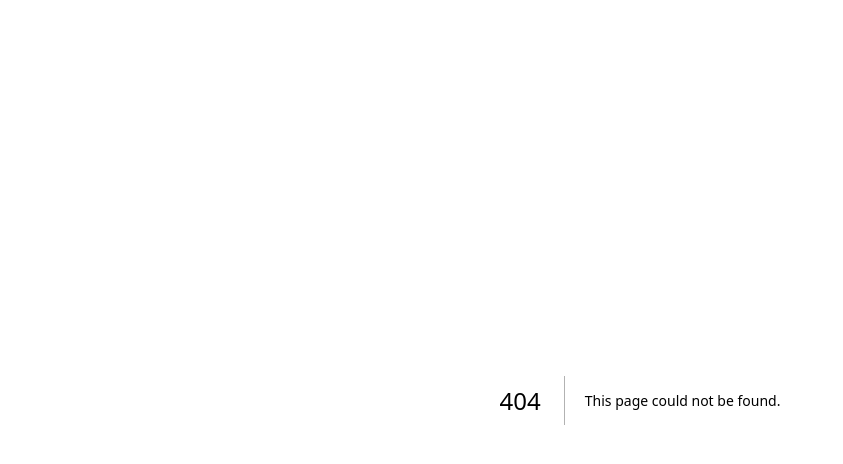
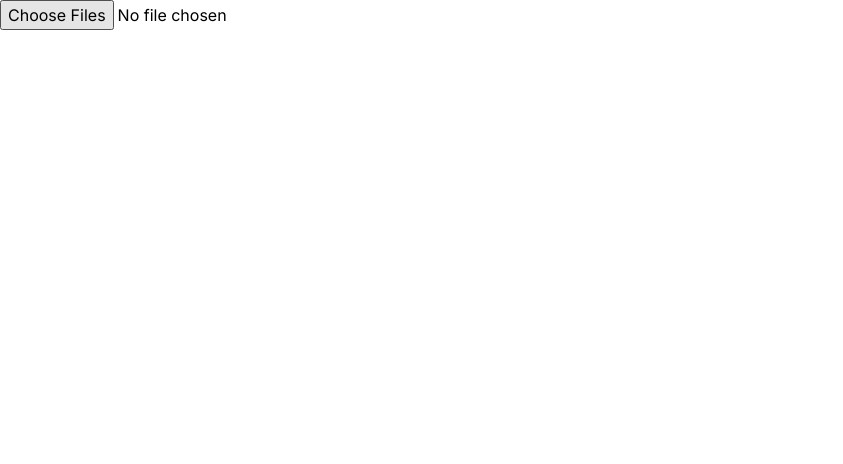
Before and after one commit to itsbekas/spotify-stats-ms-web, a Next.js app: page /import in a window 1280 px wide. Before the commit this address had no page. Shown: the top 464 px of the page, without its empty margins (0-843 px from the left). Built offline with nearby package versions, Linux system fonts and the light colour scheme.

Commit message:
start file submission

```diff
--- /dev/null
+++ b/app/import/page.tsx
@@ -0,0 +1,39 @@
+"use client";
+
+import { useState } from 'react';
+
+export default function Page() {
+
+    const [files, setFiles] = useState<File[]>([]);
+
+    const handleFileSelection = (event: React.ChangeEvent<HTMLInputElement>) => {
+
+        const selectedFiles = event.target.files;
+
+        if (selectedFiles) {
+            const newFiles: File[] = Array.from(selectedFiles);
+            setFiles([...files, ...newFiles]);
+        }
+    }
+
+    const renderSubmittedFiles = () => {
+        return files.map((file, index) => {
+            return (
+                <div key={index}>
+                    <p>{file.name}</p>
+                </div>
+            );
+        });
+    }
+
+    return (
+        <div>
+            <input
+                type="file"
+                onChange={handleFileSelection}
+                multiple
+            />
+            {renderSubmittedFiles()}
+        </div>
+    );
+}
--- a/middleware.ts
+++ b/middleware.ts
@@ -8,7 +8,7 @@ export async function middleware(request: NextRequest) {
 
     // if authToken is undefined and the request is not to the login page or homepage, redirect to homepage
     if (authToken === undefined) {
-        if (!request.nextUrl.pathname.startsWith("/login") && !request.nextUrl.pathname.startsWith("/")) {
+        if (!request.nextUrl.pathname.startsWith("/login") && !(request.nextUrl.pathname === "/")) {
             return NextResponse.redirect(new URL('/', request.url));
         } else {
             return NextResponse.next();
```
Also changed, not shown: app/test/page.tsx (+0 -3 lines).
